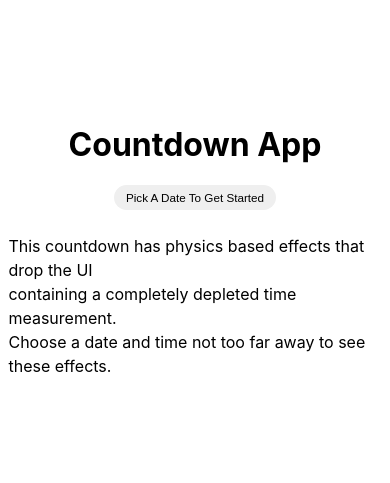
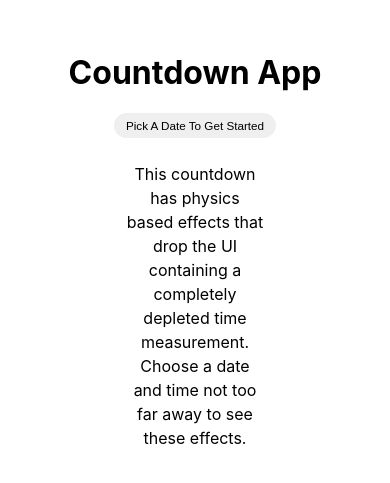
Before and after one commit to leftfieldlabs/countdown-assignment, a React (Create React App) app: page / in a window 390 px wide. Shown: the part 169-652 px from the top of the page. Built offline with nearby package versions, Linux system fonts and the light colour scheme.

Commit message:
Changed styling of p tag in Calendar component to display equally on mobile and desktop

```diff
--- a/src/components/Calendar.jsx
+++ b/src/components/Calendar.jsx
@@ -48,11 +48,13 @@ const Calendar = ({ onDateChange }) => {
         );
     } else {
         return (
-            <div className="calendar" style={{display: 'flex', flexDirection: 'column'}}>
+            <div className="calendar" style={{display: 'flex', flexDirection: 'column', textAlign: 'center'}}>
                 <h1>Countdown App</h1>
                 <button onClick={() => setCalendarOpen(true)}>Pick A Date To Get Started</button>
-                <p>This countdown has physics based effects that drop the UI <br/>
-                containing a completely depleted time measurement. <br/>
+                <p
+                    style={{maxWidth: '35vw'}}
+                >This countdown has physics based effects that drop the UI
+                containing a completely depleted time measurement.
                 Choose a date and time not too far away to see these effects.</p>
             </div>
         )
```
